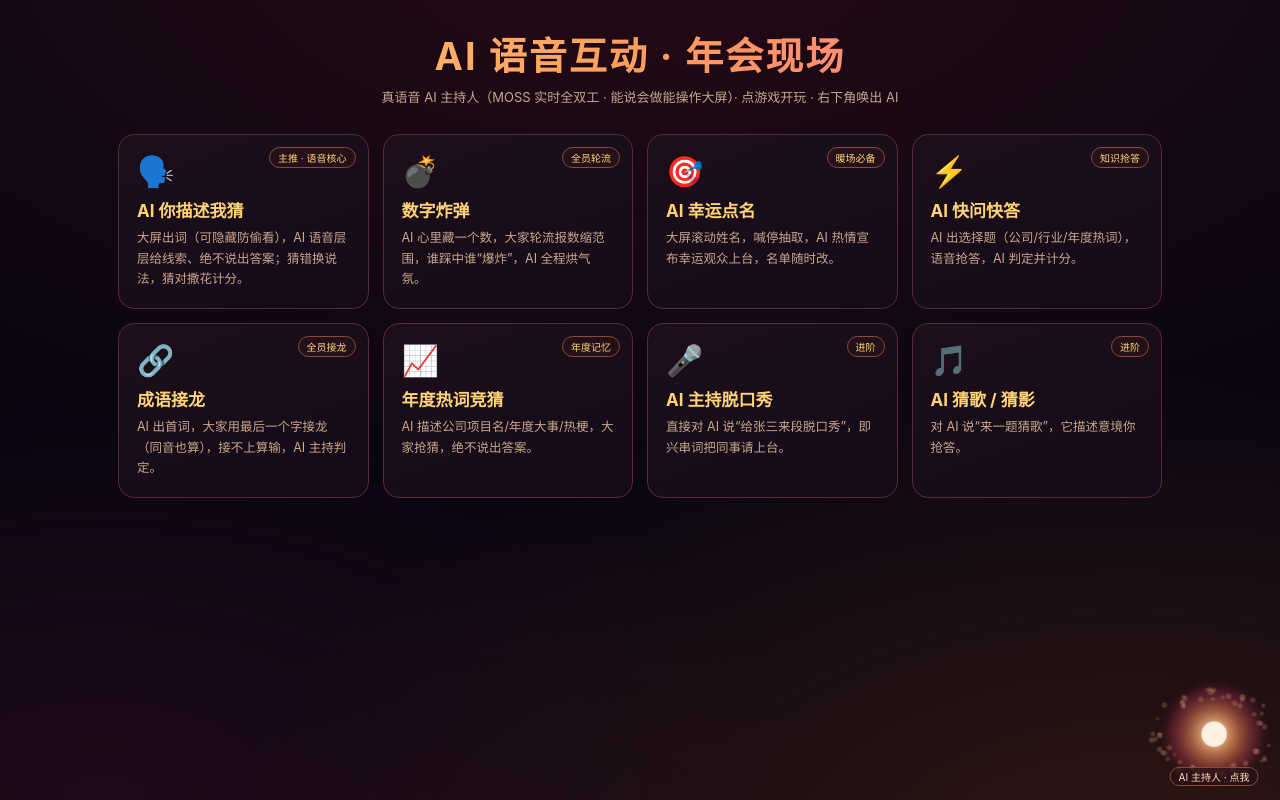
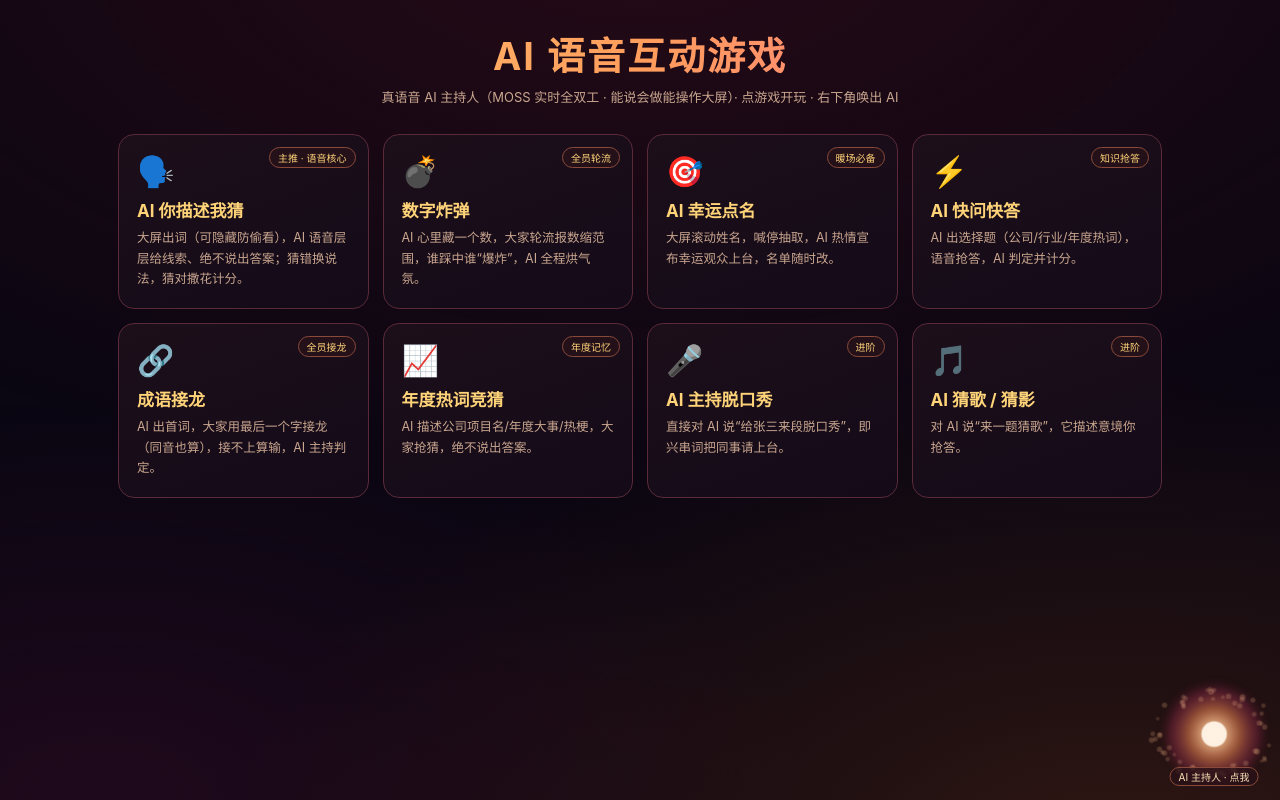
Before and after one commit to oadank/moss-live-web, a website: page public/games.html in a window 1280 px wide. Drawn offline with Linux system fonts and the light colour scheme; no server answers.

Commit message:
chore: 标题分工——/party 交付版「AI 语音互动 · 年会现场 🏮」，/games 通用版保持「AI 语音互动游戏 🏮」

```diff
--- a/public/games.html
+++ b/public/games.html
@@ -3,7 +3,7 @@
 <head>
 <meta charset="UTF-8">
 <meta name="viewport" content="width=device-width, initial-scale=1, maximum-scale=1, user-scalable=no">
-<title>AI 语音互动 · 年会现场 🏮</title>
+<title>AI 语音互动游戏 🏮</title>
 <link rel="icon" type="image/svg+xml" href="/icon-party.svg">
 <link rel="apple-touch-icon" href="/icon-party.svg">
 <style>
@@ -116,7 +116,7 @@
 <div id="confetti"></div>
 <canvas id="cfCv"></canvas>
 <header>
-  <h1><span class="lantern">🏮</span> AI 语音互动 · 年会现场 <span class="lantern">🏮</span></h1>
+  <h1><span class="lantern">🏮</span> AI 语音互动游戏 <span class="lantern">🏮</span></h1>
   <p>真语音 AI 主持人（MOSS 实时全双工 · 能说会做能操作大屏）· 点游戏开玩 · 右下角唤出 AI</p>
 </header>
 <main>
```
